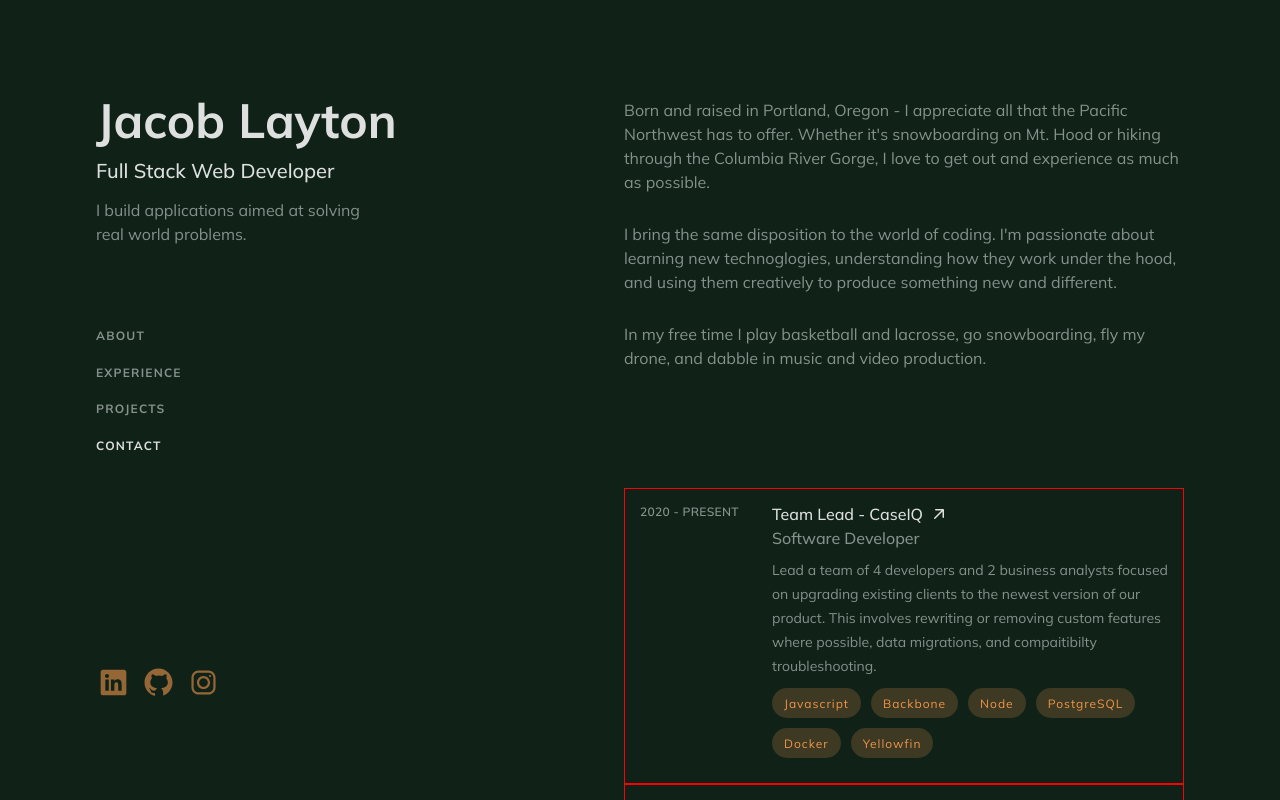
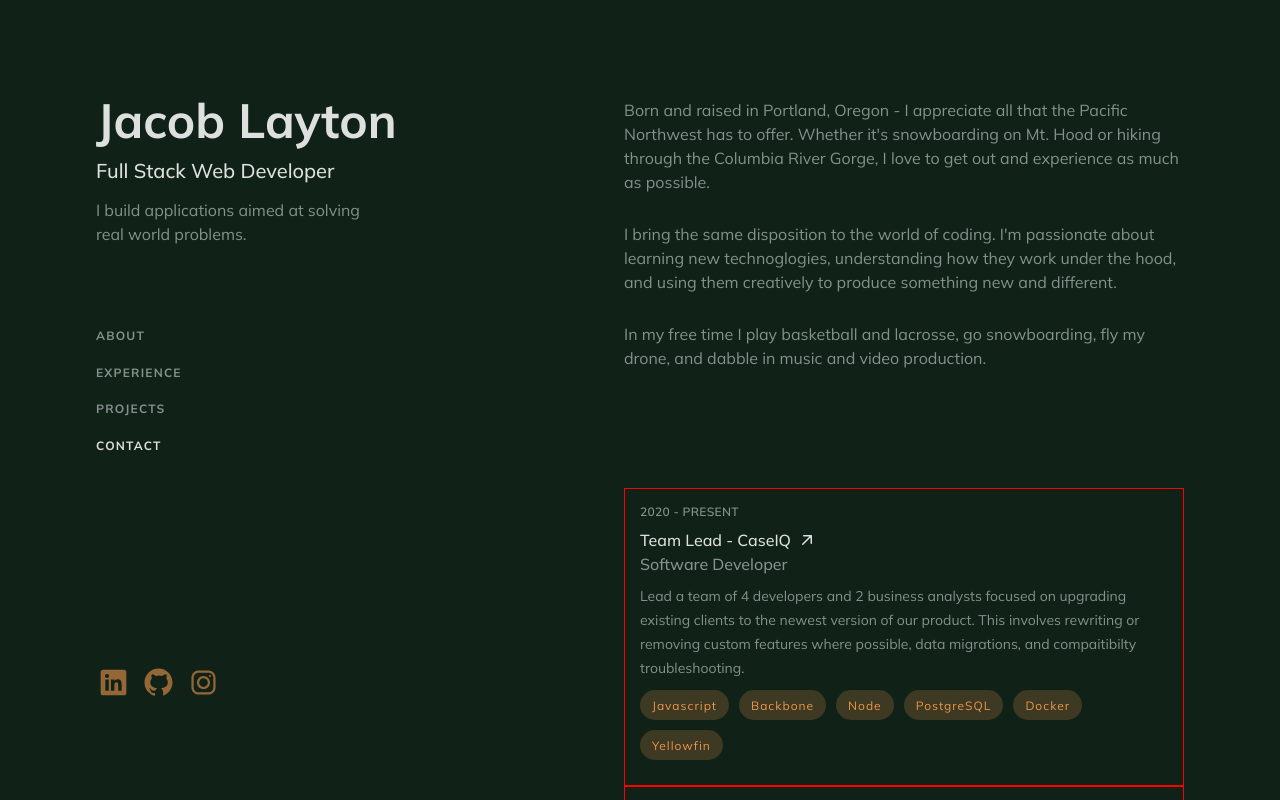
Before and after one commit to JacobLayton/2024-portfolio, a Next.js app: page / in a window 1280 px wide. Shown: the top 800 px of the page. Built offline with nearby package versions, Linux system fonts and the light colour scheme.

Commit message:
Turn experience cards into links

```diff
--- a/app/ui/experience-cards.jsx
+++ b/app/ui/experience-cards.jsx
@@ -7,8 +7,15 @@
 
 export default function ExperienceCards(props) {
 	const { techStack } = props.experience;
+	const url = props.experience.url;
 	return (
-		<div className={styles.experienceCard}>
+		<a
+			href={url}
+			target='_blank'
+			rel='noopener noreferrer'
+			className={styles.experienceCard}
+			style={{ textDecoration: 'none', color: 'inherit', display: 'block' }}
+		>
 			<div className={styles.tabletUpLeft}>
 				<h4 className={styles.experienceDates}>{props.experience.dates}</h4>
 			</div>
@@ -30,6 +37,6 @@
 					})}
 				</div>
 			</div>
-		</div>
+		</a>
 	);
 }
--- a/app/ui/experience.jsx
+++ b/app/ui/experience.jsx
@@ -12,6 +12,7 @@
 		jobDescription:
 			'Lead a team of 4 developers and 2 business analysts focused on upgrading existing clients to the newest version of our product. This involves rewriting or removing custom features where possible, data migrations, and compaitibilty troubleshooting.',
 		techStack: ['Javascript', 'Backbone', 'Node', 'PostgreSQL', 'Docker', 'Yellowfin'],
+		url: 'https://caseiq.com',
 	},
 	{
 		dates: '2018 - 2019',
@@ -19,6 +20,7 @@
 		jobDescription:
 			'BloomTech is a coding bootcamp at which I supervised 120 students and 14 project managers while they worked through the curriculum. I assisted instructors in teaching and reviewing lessons, as well as lead daily whiteboard solutions with the cohort.',
 		techStack: ['Javascript', 'React', 'Node'],
+		url: 'https://www.bloomtech.com',
 	},
 ];
 
```
